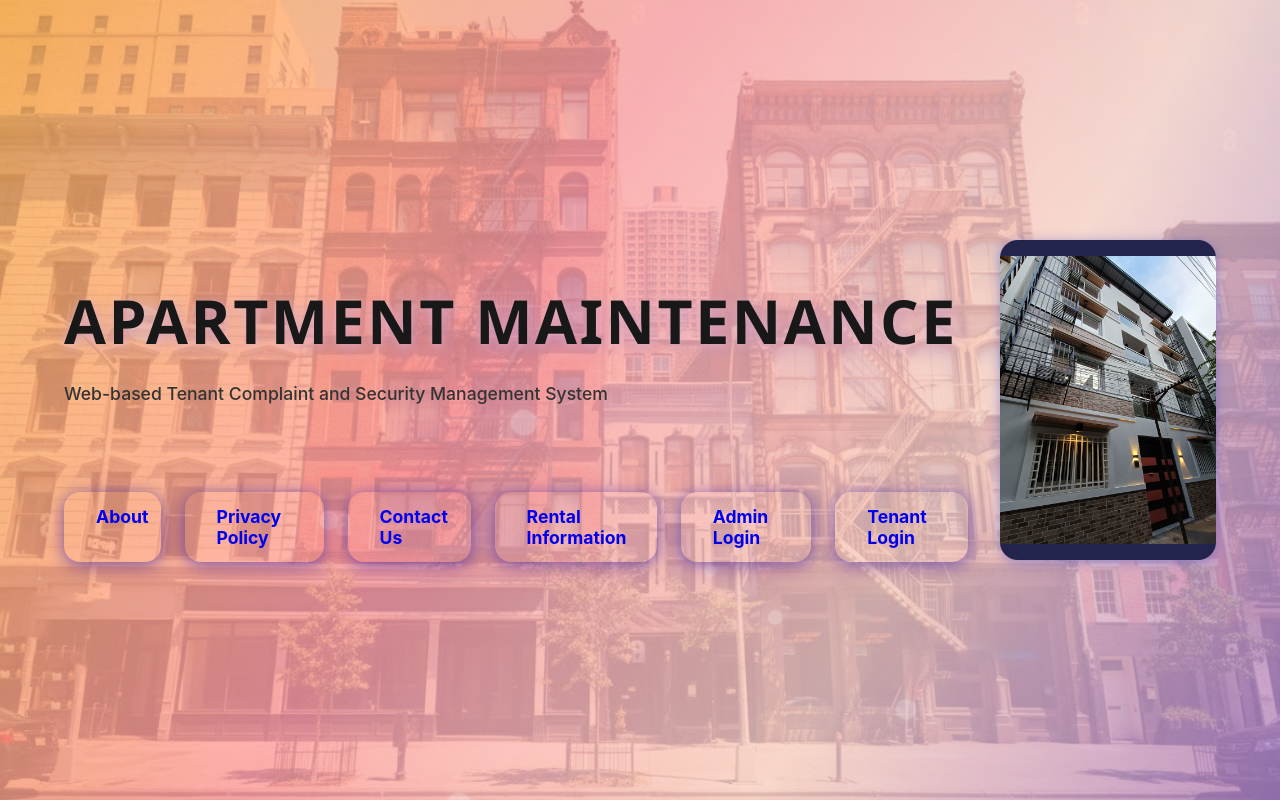
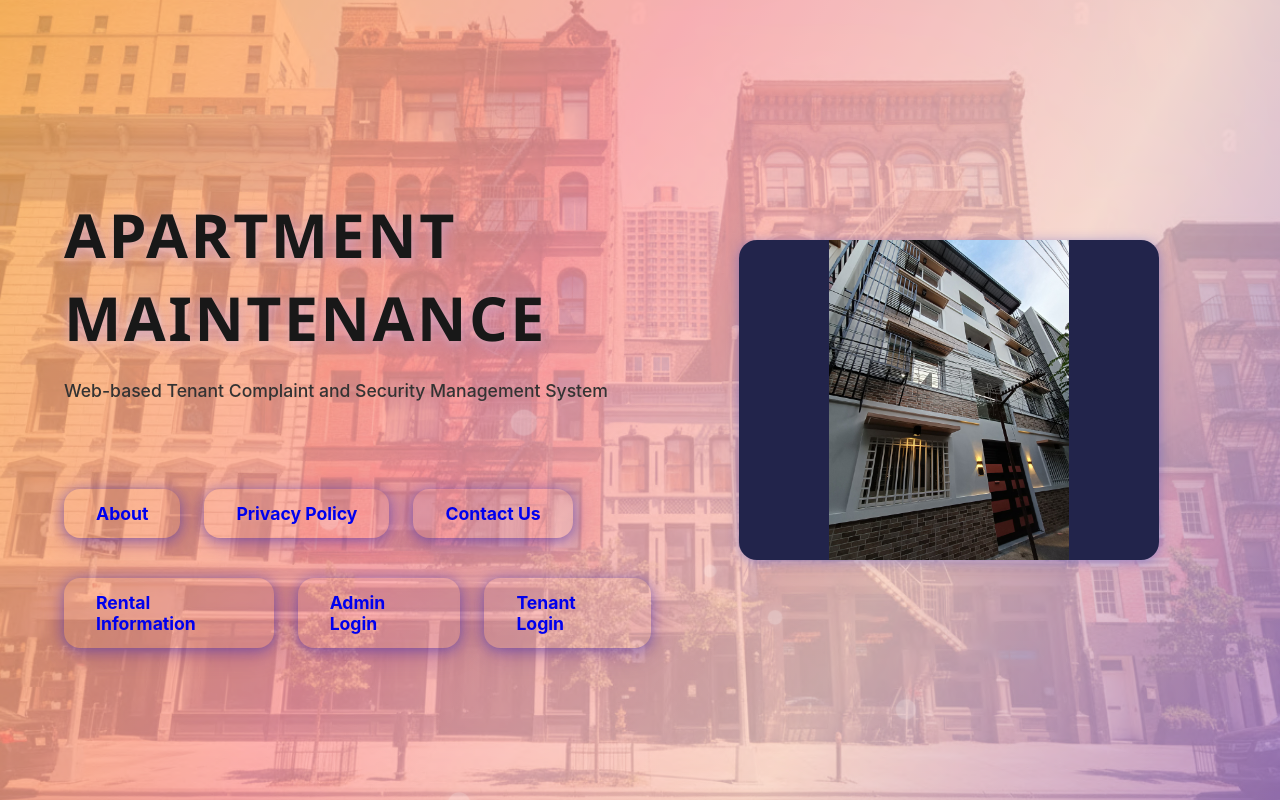
Before and after one commit to Noble636/Capstone2, a React (Create React App) app: page / in a window 1280 px wide. Built offline with nearby package versions, Linux system fonts and the light colour scheme.

Commit message:
Initial commit

```diff
--- a/src/components/Home.js
+++ b/src/components/Home.js
@@ -40,6 +40,7 @@ const Home = () => {
   return (
     <div className="home-container">
       <img src={process.env.PUBLIC_URL + '/Background/GB.png'} alt="Background" className="home-bg-image" />
+      {/* Soda bubbles */}
       <div className="bubble b1"></div>
       <div className="bubble b2"></div>
       <div className="bubble b3"></div>
@@ -57,6 +58,8 @@ const Home = () => {
                  <Link to="/about" className="home-animated-btn">About</Link>
                  <Link to="/privacy-policy" className="home-animated-btn">Privacy Policy</Link>
                  <Link to="/contact-us" className="home-animated-btn">Contact Us</Link>
+               </div>
+               <div className="home-btn-row">
                  <Link to="/rental-info" className="home-animated-btn">Rental Information</Link>
                  <Link to="/admin-login" className="home-animated-btn">Admin Login</Link>
                  <Link to="/tenant-login" className="home-animated-btn">Tenant Login</Link>
```
